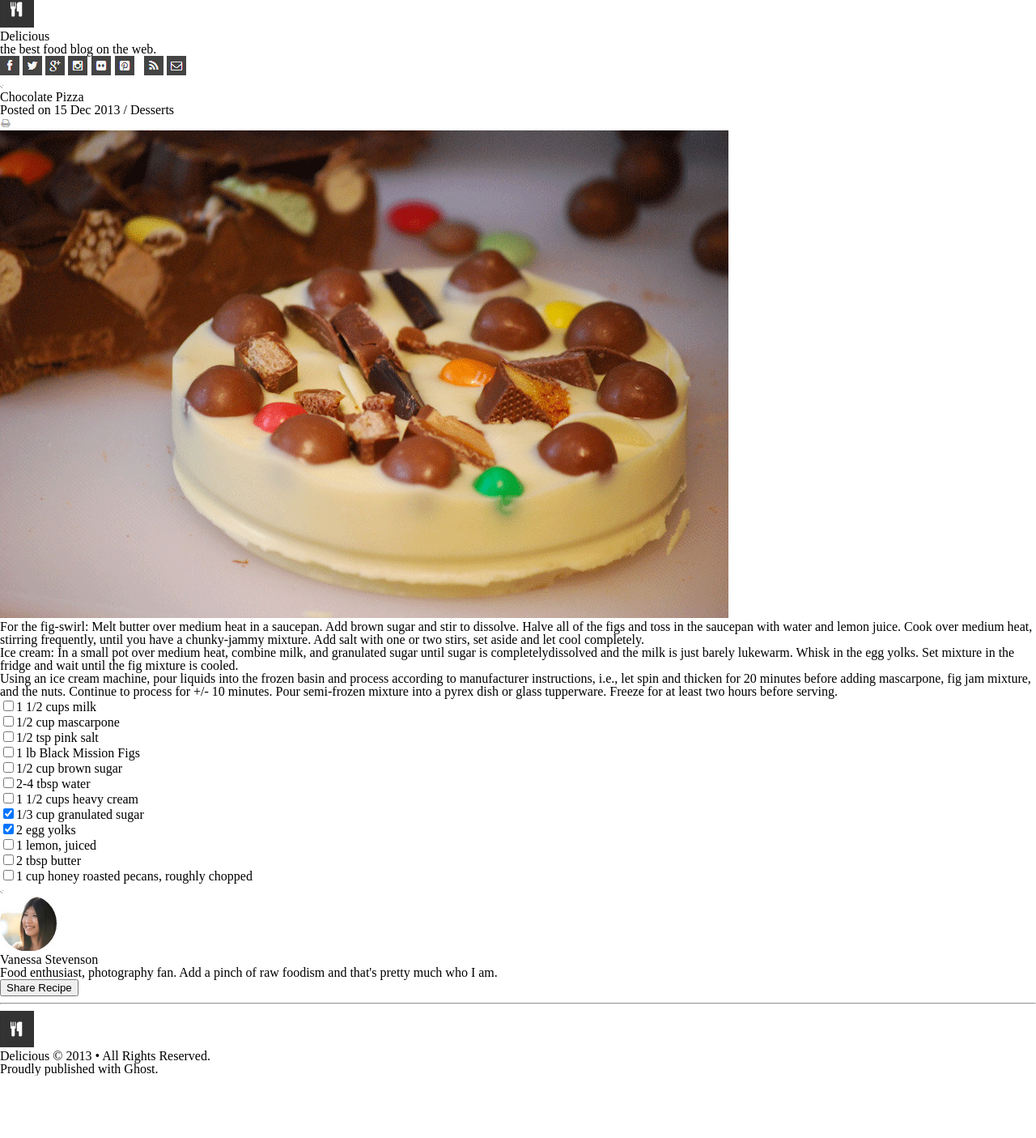
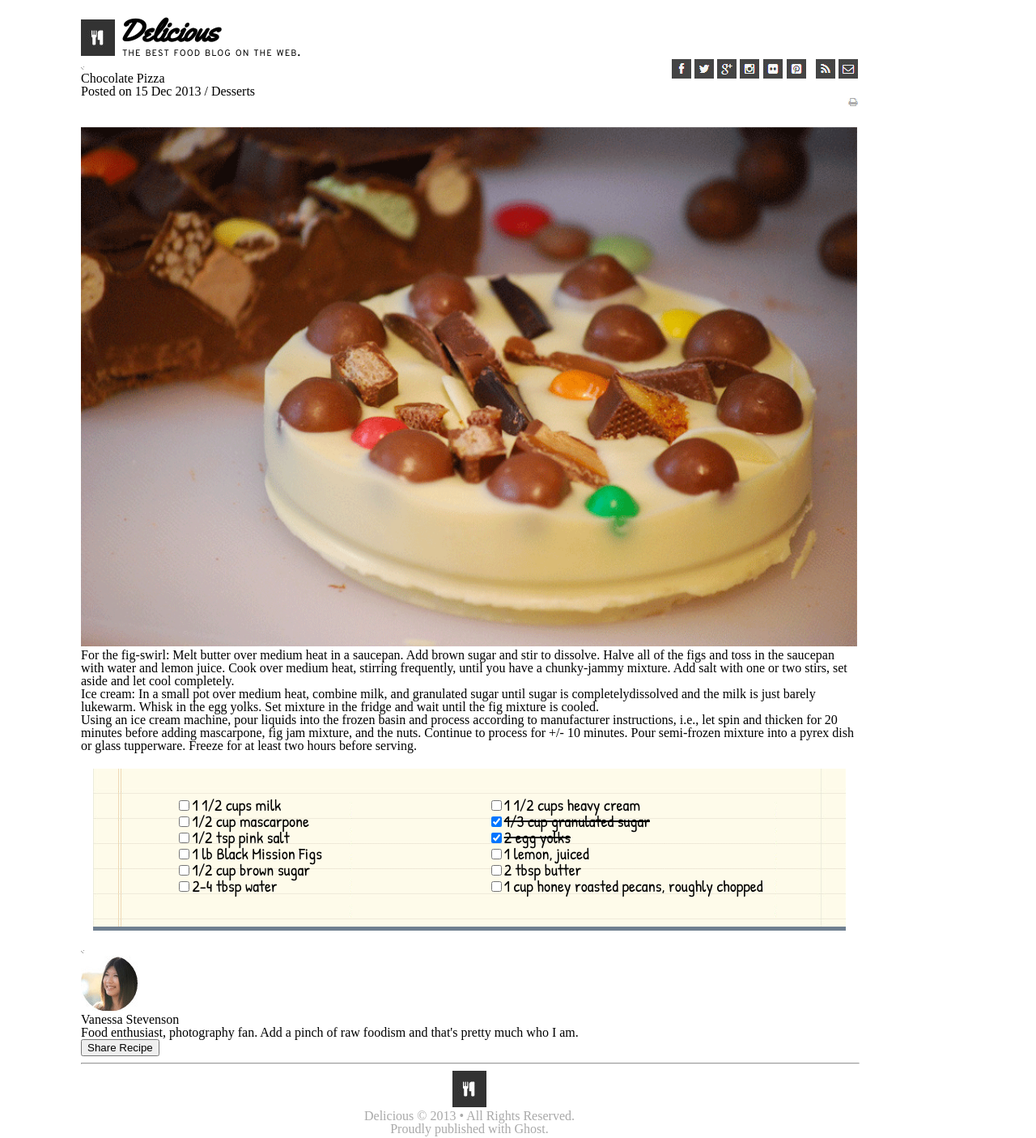
Before and after one commit to Willem-Jacobs/chocolate-pizza, a plain HTML site: page index.html in a window 1280 px wide. Shown: the part 11-1416 px from the top of the page at 81% size. Before the commit the page ends 1339 px from the top, so only its background shows below. Drawn offline with Linux system fonts and the light colour scheme.

Commit message:
Will driver CSS work and 1 change in HTML

```diff
--- a/index.html
+++ b/index.html
@@ -60,8 +60,8 @@
       </div>
       <div id="ing-col-two">
         <input type="checkbox" name="cream"><label>1 1/2 cups heavy cream</label><br />
-        <input class="strike" type="checkbox" checked name="sugar"><label>1/3 cup granulated sugar</label><br />
-        <input class="strike" type="checkbox" checked name="eggs"><label>2 egg yolks</label><br />
+        <input class="strike" type="checkbox" checked name="sugar"><label class="strike">1/3 cup granulated sugar</label><br />
+        <input type="checkbox" checked name="eggs"><label class="strike" >2 egg yolks</label><br />
         <input type="checkbox" name="lemons"><label>1 lemon, juiced</label><br />
         <input type="checkbox" name="butter"><label>2 tbsp butter</label><br />
         <input type="checkbox" name="pecans"><label>1 cup honey roasted pecans, roughly chopped</label><br />
--- a/style.css
+++ b/style.css
@@ -0,0 +1,67 @@
+body {
+  padding: 30px 100px;
+  width: 75%;
+}
+
+footer {
+  text-align: center;
+  color: darkgray;
+}
+
+.nav-left {
+  display: inline-block;
+}
+
+.nav-left-text {
+  font-family: "Yellowtail", cursive;
+  font-weight: 600;
+  font-size: 38px;
+}
+
+.nav-left h3 {
+  font-variant: small-caps;
+  font-family: "Overpass", sans-serif;
+  letter-spacing: 1px;
+  padding-left: 5px;
+}
+
+.nav-right-icons {
+  float: right;
+}
+
+#print {
+  float: right;
+}
+
+#choco-pizza {
+  width: 100%;
+  /* clear: both; */
+  margin-top: 25px;
+}
+
+#ingredients {
+  margin: 20px 15px;
+  width: auto;
+  background-image: url("img/list-bg.png");
+  display: flex;
+  justify-content: space-around;
+  box-shadow: 0px 5px slategrey;
+  padding-top: 35px;
+  padding-bottom: 40px;
+}
+
+input {
+  border: 1px solid black;
+}
+
+label {
+  font-family: "Patrick Hand";
+  font-size: 20px;
+}
+.strike {
+  text-decoration: line-through;
+}
+
+hr {
+  width: 100%;
+}
```
